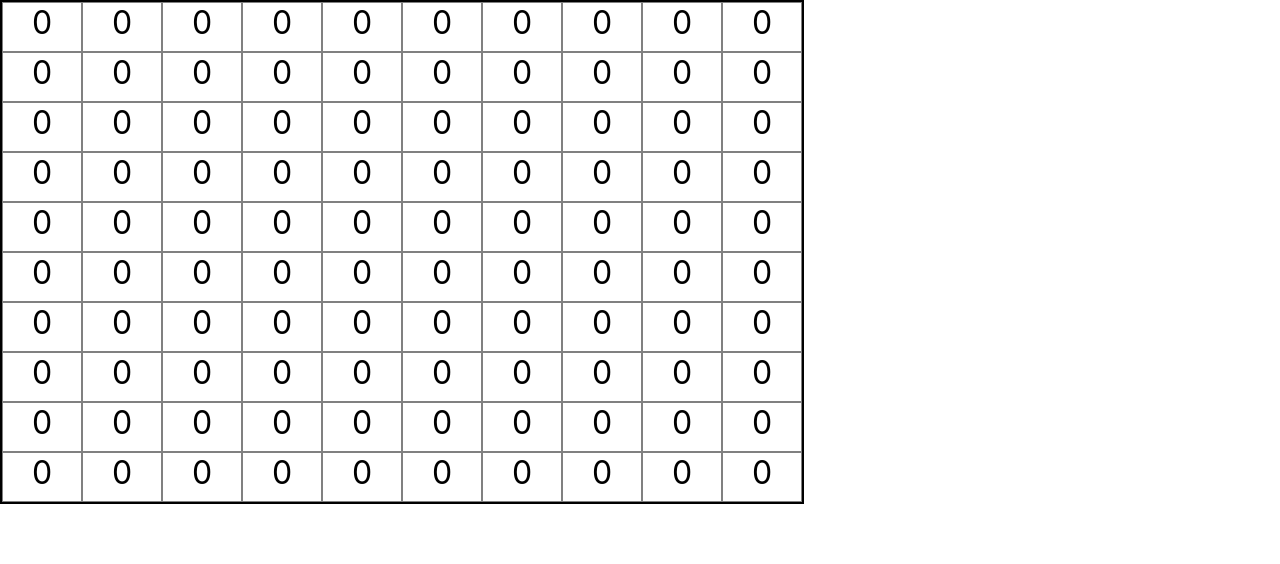
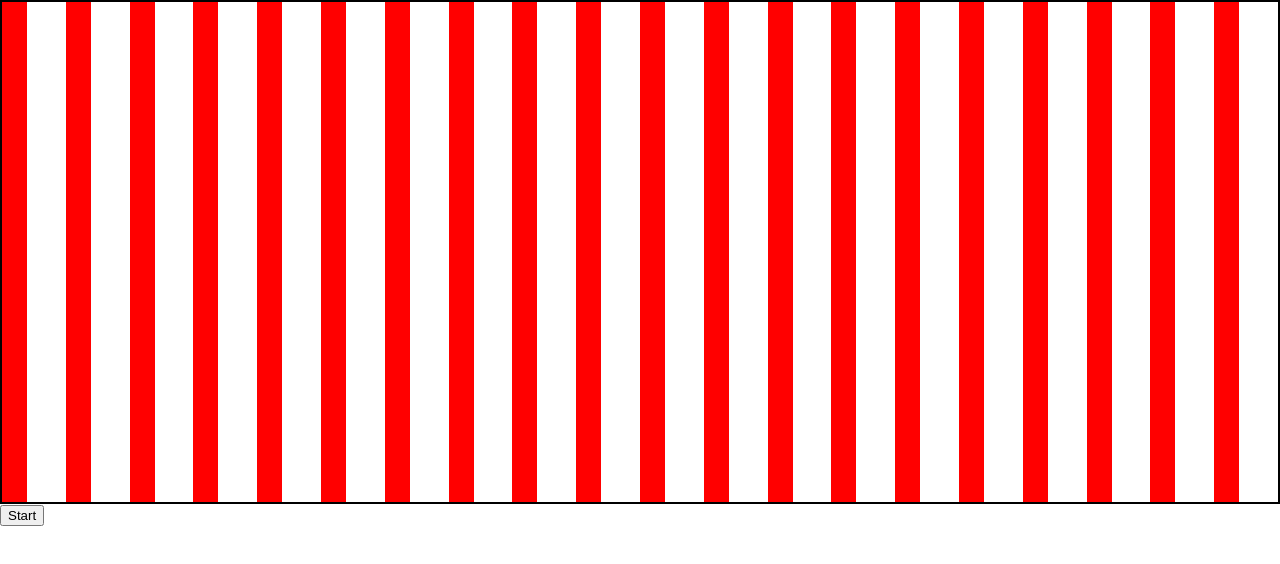
Before and after one commit to ASentientBanana/pathfinding, a React (Create React App) app: page / in a window 1280 px wide. Shown: the top 564 px of the page. Built offline with nearby package versions, Linux system fonts and the light colour scheme.

Commit message:
made it work

```diff
--- a/package.json
+++ b/package.json
@@ -12,6 +12,7 @@
     "react-scripts": "4.0.1",
     "sass": "^1.30.0",
     "typescript": "^4.1.2",
+    "use-deep-compare-effect": "^1.5.1",
     "web-vitals": "^0.2.4"
   },
   "scripts": {
--- a/src/components/Grid/Grid.css
+++ b/src/components/Grid/Grid.css
@@ -1,14 +1,11 @@
 #Grid {
   border: black solid 2px;
-  width: 800px;
-  height: 500px;
-  display: -webkit-box;
-  display: -ms-flexbox;
-  display: flex;
   display: -ms-grid;
   display: grid;
-  -ms-grid-columns: 1fr 1fr 1fr 1fr 1fr 1fr 1fr 1fr 1fr 1fr;
-      grid-template-columns: 1fr 1fr 1fr 1fr 1fr 1fr 1fr 1fr 1fr 1fr;
-  -ms-grid-rows: 1fr 1fr 1fr 1fr 1fr 1fr 1fr 1fr 1fr 1fr;
-      grid-template-rows: 1fr 1fr 1fr 1fr 1fr 1fr 1fr 1fr 1fr 1fr;
+  min-height: 100px;
+  -webkit-column-gap: 0;
+          column-gap: 0;
+  row-gap: 0;
+  -ms-grid-rows: auto;
+      grid-template-rows: auto;
 }
--- a/src/components/Grid/Grid.scss
+++ b/src/components/Grid/Grid.scss
@@ -1,10 +1,10 @@
 #Grid{
     border:  black solid 2px;
-    width: 800px;
-    height: 500px;
-    display: flex;
     display: grid;
-    // column-gap: 2px;
-    grid-template-columns: 1fr 1fr 1fr 1fr 1fr 1fr 1fr 1fr 1fr 1fr;
-    grid-template-rows: 1fr 1fr 1fr 1fr 1fr 1fr 1fr 1fr 1fr 1fr;
+    min-height: 100px;
+    // grid-template-columns: repeat(30,1fr);
+    // grid-template-rows: repeat(20,1fr);
+    column-gap: 0;
+    row-gap: 0;
+    grid-template-rows:auto;
 }
--- a/src/components/Grid/Grid.tsx
+++ b/src/components/Grid/Grid.tsx
@@ -1,46 +1,126 @@
-import React, { useState, useEffect } from 'react';
+import React, { useState, useEffect, createRef, useRef } from 'react';
 import GridTile from '../GridTile/GridTile'
 import './Grid.css'
 import Tile from '../../util/Tile';
+
 const Grid = () => {
     const [graph, setGraph] = useState<Tile[][]>();
-    const rows: any = 10;
-    const cols: any = 10;
-    const visitedNodes: Tile[] = []
-    const notVisitedNodes: Tile[] = []
+    const rows: number = 20;
+    const cols: number = 20;
+    const tileSize: number = 25
+    const [visitedNodes, setVisitedNodes] = useState<Tile[]>()
+    const [notVisitedNodes, setNotVisitedNodes] = useState<Tile[]>()
     const [startNode, setStartNode] = useState<Tile>();
     const [endNode, setEndNode] = useState<Tile>();
-
+    const [gridRowCount, setGridRowCount] = useState<string>()
+    const gridRef = createRef<HTMLDivElement>();
+    const mouseState = useRef(false)
     useEffect(() => {
-        console.log(graph);
         if (!graph) setGraph(new Array(cols));
-        console.log(graph);
         if (graph) {
             for (let index = 0; index < rows; index++) graph![index] = new Array(rows);
             for (let col = 0; col < cols; col++) for (let row = 0; row < rows; row++) {
                 if (graph) {
-                    graph![col][row] = new Tile(col, row, false);
-                    notVisitedNodes.push(graph![col][row])
+                    graph![col][row] = new Tile(col, row);
+                    if (notVisitedNodes) setNotVisitedNodes([...notVisitedNodes, graph![col][row]])
                 }
             }
         }
+        //adds neighbours
+        if (graph) for (let i = 0; i < graph.length; i++) for (let j = 0; j < graph[i].length; j++) graph[i][j].addNeighbors(graph)
         if (graph) {
             setStartNode(graph[0][0]);
             setEndNode(graph[cols - 1][rows - 1]);
-            visitedNodes.push(startNode!);
+            if (visitedNodes && startNode) setNotVisitedNodes([...visitedNodes, startNode])
         }
-
+        setGrid()
     }, [graph]);
 
-    const aStar = () => {
-        while (notVisitedNodes.length > 0) {
 
+    const setGrid = () => {
+        let t = '';
+        for (let i = 0; i < rows; i++) {
+            t += '1fr '
         }
+        console.log(t);
+        console.log(gridRowCount);
+
+        setGridRowCount(t)
     }
 
+    const db: any = {}
+    let open: Tile[] = []
+    let closed: Tile[] = []
+    const aStar = () => {
+        if (startNode) open.push(startNode)
+
+        const interval = setInterval(() => {
+            let current: Tile;
+            current = open[0]
+            open.forEach((tile: Tile, index: number) => {
+                if (current.f > tile.f) current = tile;
+            })
+            open = open.filter((tile: Tile) => tile !== current)
+            db[current.id].style['backgroundColor'] = "green";
+            current.setTileVisited()
+            if (endNode != undefined && current === endNode) {
+                if (startNode && endNode) retrace(startNode, endNode);
+                clearInterval(interval)
+                return;
+            }
+            closed.push(current)
+            current.neighbors.forEach((tile: Tile) => {
+                if (!closed.includes(tile)) {
+                    let movementCost: number;
+                    movementCost = current.g + getDistance(current, tile);
+                    if (movementCost < tile.g || !open.includes(tile)) {
+                        db[tile.id].style['backgroundColor'] = "purple";
+                        tile.g = movementCost;
+                        if (endNode) tile.h = getDistance(tile, endNode)
+                        tile.previusTile = current;
+                        open.push(tile)
+                    }
+                }
+            })
+            if (!(open.length > 0)) clearInterval(interval);
+        }, 3)
+    }
+    const addToClosed = (tile: Tile) => {
+        if (closed.includes(tile)) closed = closed.filter((t: Tile) => tile !== t)
+        else closed.push(tile)
+
+    }
+    const retrace = (start: Tile, end: Tile) => {
+        const path: Tile[] = [];
+        let current: Tile = end;
+        while (current !== start) {
+            path.push(current)
+            if (current.previusTile) current = current.previusTile;
+        }
+        path.push(start)
+        path.reverse();
+        path.forEach((tile: Tile, index: number) => {
+            setTimeout(() => {
+                db[tile.id].style['backgroundColor'] = "blue";
+            }, 15 * index)
+        })
+
+    }
+    const getDistance = (tileA: Tile, tileB: Tile): number => {
+        const distX = Math.abs(tileA.x - tileB.x);
+        const distY = Math.abs(tileA.y - tileB.y);
+        if (distX > distY) return 14 * distX + 10 * (distX - distY)
+        else return 14 * distY + 10 * (distY - distX)
+    }
+    const saveRef = (ref: React.RefObject<HTMLDivElement>, tile: Tile) => { db[tile.id] = ref.current; }
+
     return (
-        <div id="Grid">
-            {graph?.map((g, row) => g.map((tile, col) => <GridTile key={Math.random() * 100000} tile={tile.f} row={row} col={col} isVisited={tile.isVisited} callback={null} />))}
+        <div>
+            <div id="Grid" style={{ gridTemplateColumns: `${gridRowCount}`, gridTemplateRows: `${gridRowCount}`, rowGap: "0", columnGap: "0" }} ref={gridRef} onMouseDown={() => { mouseState.current = true; }} onMouseLeave={() => mouseState.current = false} onMouseUp={() => mouseState.current = false}>
+                {graph?.map((g) => g.map((tile) => <GridTile key={Math.random() * 100000} close={addToClosed} tile={tile} rowTileCount={rows} tileSize={tileSize} saveRef={saveRef} mouseState={mouseState} />))}
+            </div>
+            <button onClick={aStar}>Start</button>
+
         </div>
     );
 }
--- a/src/components/GridTile/GridTile.css
+++ b/src/components/GridTile/GridTile.css
@@ -1,10 +1,12 @@
-#grid-tile {
-  border: solid grey 1px;
-  background: red;
-  min-width: 5px;
-  max-width: 1000px;
-  min-height: 5px;
+.grid-tile {
+  background-color: red;
   text-align: center;
   font-size: 2em;
+  width: 5px;
+  height: 5px;
   cursor: pointer;
 }
+
+.obsticle {
+  background-color: black;
+}
--- a/src/components/GridTile/GridTile.scss
+++ b/src/components/GridTile/GridTile.scss
@@ -1,10 +1,12 @@
-#grid-tile{
-    border: solid grey 1px;
-    background: red;
-    min-width: 5px;
-    max-width: 1000px;
-    min-height: 5px;
+.grid-tile{
+    // border: solid grey 1px;
+    background-color: red;
     text-align: center;
     font-size: 2em;
+    width: 5px;
+    height: 5px;
     cursor: pointer;
 }
+.obsticle{
+    background-color: black;
+}
--- a/src/components/GridTile/GridTile.tsx
+++ b/src/components/GridTile/GridTile.tsx
@@ -1,20 +1,47 @@
-import React, { useState, useEffect } from 'react';
+import React, { useState, useEffect, createRef } from 'react';
+import useDeepCompareEffect from 'use-deep-compare-effect'
 import './GridTile.css';
+import Tile from '../../util/Tile';
+interface style {
+    backgroundColor: string
+}
+interface prop {
+    mouseState: any,
+    tile: Tile,
+    rowTileCount: number,
+    tileSize: number,
+    close: Function,
+    saveRef: Function,
+}
+const GridTile = ({ tile, tileSize, saveRef, close, mouseState }: prop) => {
+    // {`${tile.isVisited}`}
+    const tileRef = createRef<HTMLDivElement>();
+    const [tileId, setTileId] = useState<string>(`node-${tile.y}-${tile.x}`);
+    const [obsticle, setObsticle] = useState<string>('null')
+    useEffect(() => {
+        resizeTiles()
+        if (tile) tile.setId(tileId);
+        if (tileRef.current) saveRef(tileRef, tile);
+    }, [])
+    const resizeTiles = () => {
+        if (tileRef.current) {
+            const tile: HTMLDivElement = tileRef.current;
+            tile.style.height = `${tileSize}px`
+            tile.style.width = `${tileSize}px`
+        }
+    }
+    const setObsticleOnMouseDown = () => {
+        tile.setWalkable();
+        close(tile)//evoooo
+        if (obsticle === 'null') setObsticle('obsticle')
+        else setObsticle('null')
+        console.log(tile.isWalkable);
+    }
 
-const GridTile = ({ row, col, callback, tile, isVisited }: any) => {
-    let isBarier: boolean = false;
-    const [isVisitedNode, setIsVisitedNode] = useState<boolean>(true);
-    let color = "white";
-    useEffect(() => {
-        if (isVisitedNode) color = "red";
-        else color = "white";
-    }, [isVisitedNode]);
-    const checkNeighbours = () => {
-        console.log(color);
-        setIsVisitedNode(true);
-        console.log(isVisitedNode);
-
-    }
-    return <div id="grid-tile" onClick={checkNeighbours} style={{ backgroundColor: color }}>{tile}</div>
+    return <div className={`grid-tile ${obsticle}`} id={tileId} ref={tileRef} onClick={setObsticleOnMouseDown}
+        onMouseOver={() => {
+            if (mouseState.current) setObsticleOnMouseDown()
+        }}
+    >{tile.isWalkable}</div>
 }
 export default GridTile
--- a/src/util/Tile.ts
+++ b/src/util/Tile.ts
@@ -6,14 +6,39 @@ class Tile {
     f: number;
     g: number;
     h: number;
+    tileSize: number;
+    id: string
     isVisited: boolean;
-    constructor(x: number, y: number, isVisited: boolean) {
+    neighbors: Tile[]
+    previusTile: Tile | undefined;
+    isWalkable: boolean;
+    constructor(y: number, x: number, tileSize: number = 25, isWalkable: boolean = true) {
         this.f = 0;
         this.g = 0;
         this.h = 0;
         this.x = x;
         this.y = y;
-        this.isVisited = isVisited;
+        this.id = '';
+        this.isVisited = false;
+        this.neighbors = [];
+        this.tileSize = tileSize;
+        this.isWalkable = isWalkable;
     }
+    addNeighbors(grid: Tile[][]) {
+        // this.neighbors.push(grid[this.y - 1][this.x - 1])
+        // this.neighbors.push(grid[this.y + 1][this.x + 1])
+        // this.neighbors.push(grid[this.y + 1][this.x])
+        // this.neighbors.push(grid[this.y][this.x + 1])
+        // this.neighbors.push(grid[this.y - 1][this.x])
+        // this.neighbors.push(grid[this.y][this.x - 1])
+        if (this.x !== grid[0].length - 1) this.neighbors.push(grid[this.y][this.x + 1])
+        if (this.x !== 0) this.neighbors.push(grid[this.y][this.x - 1])
+        if (this.y !== grid.length - 1) this.neighbors.push(grid[this.y + 1][this.x])
+        if (this.y !== 0) this.neighbors.push(grid[this.y - 1][this.x])
+    }
+    setTileVisited = () => this.isVisited = true;
+    setWalkable = () => this.isWalkable = !this.isWalkable;
+    setId = (id: string) => this.id = id;
+
 }
 export default Tile;
```
Also changed, not shown: 1 other file (tests, documents, lock files or other folders).
